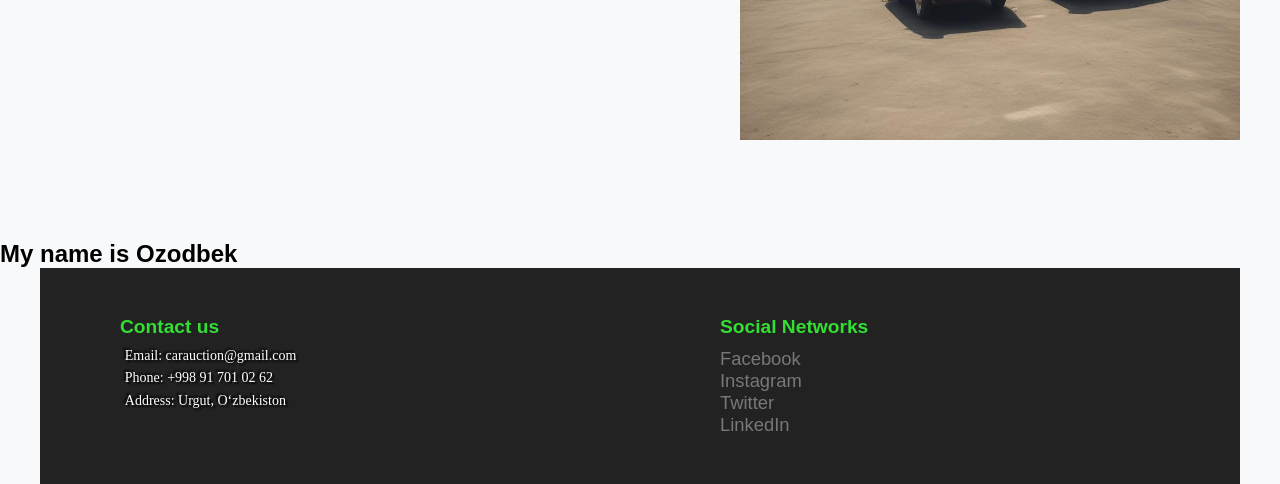
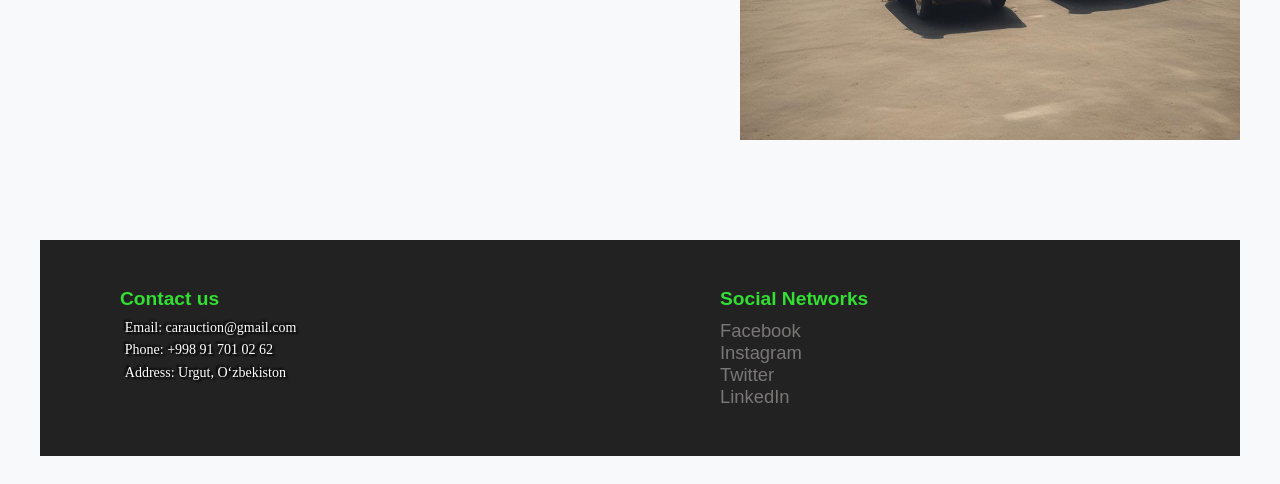
Before and after one commit to mahmudulashev/AUCTION, a Flask app: page / in a window 1280 px wide. Shown: the part 2079-2563 px from the top of the page. After the commit the page ends 2535 px from the top, so only its background shows below. Run offline with Flask 3, Linux system fonts and the light colour scheme; some web fonts are replaced.

Commit message:
Remove placeholder name from index.html

```diff
--- a/templates/index.html
+++ b/templates/index.html
@@ -81,7 +81,6 @@
 
     </main>
 
-    <h2>My name is Ozodbek</h2>
 
 
     <footer id="footer" class="container">
```
